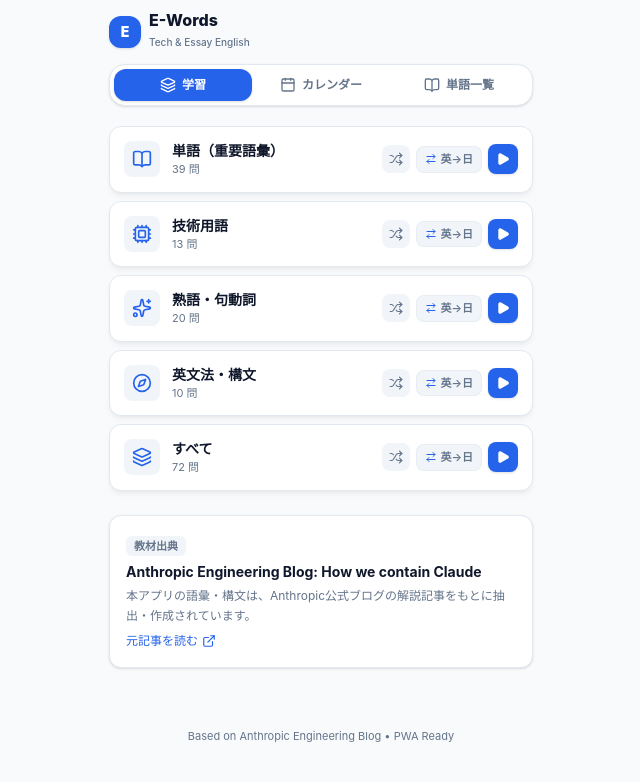
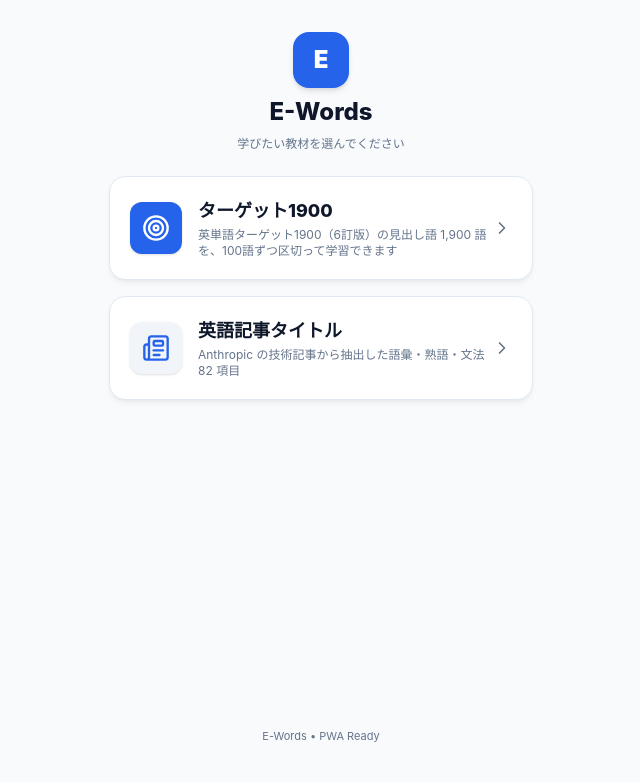
Before and after one commit to ryukaku-san/e-words, a React (Vite) app: page / in a window 1280 px wide. Shown: the top 782 px of the page, without its empty margins (319-959 px from the left). Built offline with nearby package versions, Linux system fonts and the light colour scheme.

Commit message:
feat: トップページ分岐とターゲット1900導線を App/Header/WordList に組み込み

```diff
--- a/src/App.tsx
+++ b/src/App.tsx
@@ -4,8 +4,12 @@ import { CategorySelect } from './components/CategorySelect';
 import { StudySession } from './components/StudySession';
 import { StudyCalendar } from './components/StudyCalendar';
 import { WordList } from './components/WordList';
+import { TopPage } from './components/TopPage';
+import { TargetRangeSelect } from './components/TargetRangeSelect';
+import type { TargetRange } from './components/TargetRangeSelect';
 import { LEARNING_ITEMS } from './data/learningItems';
 import type { LearningItem, CategoryType } from './data/learningItems';
+import { TARGET1900_ITEMS } from './data/target1900';
 import {
   loadUserProgress,
   recordStudySession,
@@ -13,8 +17,12 @@ import {
 } from './utils/storage';
 import type { UserProgress } from './utils/storage';
 
+type DeckType = 'article' | 'target1900';
+
 export const App: React.FC = () => {
   const [progress, setProgress] = useState<UserProgress>(loadUserProgress());
+  const [page, setPage] = useState<'top' | 'deck'>('top');
+  const [deck, setDeck] = useState<DeckType>('article');
   const [currentTab, setCurrentTab] = useState<'home' | 'calendar' | 'list'>('home');
   const [activeSession, setActiveSession] = useState<{
     items: LearningItem[];
@@ -75,12 +83,76 @@ export const App: React.FC = () => {
     });
   };
 
+  // トップページで教材を選択
+  const handleSelectDeck = (d: DeckType) => {
+    setDeck(d);
+    setActiveSession(null);
+    setCurrentTab('home');
+    setPage('deck');
+  };
+
+  // ターゲット1900の範囲学習を開始
+  const handleStartTargetRange = (
+    range: TargetRange | null,
+    isShuffle: boolean,
+    direction: 'en-ja' | 'ja-en',
+    bookmarkOnly: boolean
+  ) => {
+    let pool: LearningItem[] = [];
+    let title = '';
+
+    if (bookmarkOnly) {
+      pool = TARGET1900_ITEMS.filter((item) => progress.bookmarks.includes(item.id));
+      title = 'ターゲット1900 苦手・ブックマーク';
+    } else if (range) {
+      pool = TARGET1900_ITEMS.slice(range.startNo - 1, range.endNo);
+      title = `ターゲット1900 No.${range.startNo}–${range.endNo}`;
+    }
+
+    if (pool.length === 0) {
+      alert('該当する問題がありません。');
+      return;
+    }
+
+    let sessionItems = [...pool];
+    if (isShuffle) {
+      sessionItems = sessionItems.sort(() => Math.random() - 0.5);
+    }
+
+    setActiveSession({
+      items: sessionItems,
+      categoryTitle: title,
+      direction,
+    });
+  };
+
+  const articleBookmarkCount = LEARNING_ITEMS.filter((item) =>
+    progress.bookmarks.includes(item.id)
+  ).length;
+  const targetBookmarkCount = TARGET1900_ITEMS.filter((item) =>
+    progress.bookmarks.includes(item.id)
+  ).length;
+
   // セッション完了時のカレンダー記録
   const handleFinishSession = (correctCount: number, incorrectCount: number) => {
     if (!activeSession) return;
     const updated = recordStudySession(correctCount, incorrectCount, activeSession.categoryTitle);
     setProgress(updated);
   };
+
+  // トップページ（教材選択）
+  if (page === 'top') {
+    return (
+      <div className="min-h-screen bg-[var(--bg-main)] text-[var(--text-main)] flex flex-col font-sans pb-10">
+        <main className="flex-1 w-full max-w-md mx-auto px-3 py-2 flex flex-col justify-start">
+          <TopPage onSelectDeck={handleSelectDeck} />
+        </main>
+        <footer className="w-full max-w-md mx-auto text-center text-[11px] text-[var(--text-muted)] py-4 mt-auto">
+          E-Words &bull; PWA Ready
+        </footer>
+      </div>
+    );
+  }
 
   return (
     <div className="min-h-screen bg-[var(--bg-main)] text-[var(--text-main)] flex flex-col font-sans pb-10">
@@ -90,6 +162,11 @@ export const App: React.FC = () => {
         onSelectTab={(tab) => {
           setActiveSession(null);
           setCurrentTab(tab);
+        }}
+        deckLabel={deck === 'target1900' ? 'ターゲット1900' : '英語記事タイトル'}
+        onGoTop={() => {
+          setActiveSession(null);
+          setPage('top');
         }}
       />
 
@@ -107,12 +184,18 @@ export const App: React.FC = () => {
           />
         ) : (
           <>
-            {currentTab === 'home' && (
-              <CategorySelect
-                onStartCategory={handleStartCategory}
-                bookmarkCount={progress.bookmarks.length}
-              />
-            )}
+            {currentTab === 'home' &&
+              (deck === 'target1900' ? (
+                <TargetRangeSelect
+                  onStartRange={handleStartTargetRange}
+                  bookmarkCount={targetBookmarkCount}
+                />
+              ) : (
+                <CategorySelect
+                  onStartCategory={handleStartCategory}
+                  bookmarkCount={articleBookmarkCount}
+                />
+              ))}
 
             {currentTab === 'calendar' && (
               <StudyCalendar progress={progress} />
@@ -130,7 +213,7 @@ export const App: React.FC = () => {
 
       {/* フッター */}
       <footer className="w-full max-w-md mx-auto text-center text-[11px] text-[var(--text-muted)] py-4 mt-auto">
-        Based on Anthropic Engineering Blog &bull; PWA Ready
+        E-Words &bull; PWA Ready
       </footer>
     </div>
   );
--- a/src/components/Header.tsx
+++ b/src/components/Header.tsx
@@ -1,12 +1,14 @@
 import React from 'react';
-import { Calendar, Layers, BookOpen } from 'lucide-react';
+import { Calendar, Layers, BookOpen, Home } from 'lucide-react';
 
 interface HeaderProps {
   currentTab: 'home' | 'calendar' | 'list';
   onSelectTab: (tab: 'home' | 'calendar' | 'list') => void;
+  deckLabel?: string;
+  onGoTop?: () => void;
 }
 
-export const Header: React.FC<HeaderProps> = ({ currentTab, onSelectTab }) => {
+export const Header: React.FC<HeaderProps> = ({ currentTab, onSelectTab, deckLabel, onGoTop }) => {
   return (
     <header className="w-full max-w-md mx-auto py-3 px-3 space-y-3">
       {/* ロゴ */}
@@ -20,10 +22,22 @@ export const Header: React.FC<HeaderProps> = ({ currentTab, onSelectTab }) => {
               E-Words
             </h1>
             <span className="text-[10px] text-[var(--text-muted)] font-medium">
-              Tech & Essay English
+              {deckLabel ?? 'Tech & Essay English'}
             </span>
           </div>
         </div>
+
+        {onGoTop && (
+          <button
+            type="button"
+            onClick={onGoTop}
+            className="flex items-center gap-1 px-2.5 py-1.5 rounded-lg bg-[var(--bg-card)] border border-[var(--border-color)] text-[11px] font-bold text-[var(--text-muted)] hover:text-[var(--text-main)] transition cursor-pointer"
+            title="トップページへ戻る"
+          >
+            <Home className="w-3.5 h-3.5" />
+            <span>トップ</span>
+          </button>
+        )}
       </div>
 
       {/* ナビゲーションタブ */}
--- a/src/components/WordList.tsx
+++ b/src/components/WordList.tsx
@@ -2,7 +2,16 @@ import React, { useState, useMemo } from 'react';
 import { Search, Volume2, Star } from 'lucide-react';
 import { LEARNING_ITEMS, CATEGORIES } from '../data/learningItems';
 import type { CategoryType } from '../data/learningItems';
+import { TARGET1900_ITEMS } from '../data/target1900';
 import { speakEnglish } from '../utils/speech';
+
+const ALL_ITEMS = [...LEARNING_ITEMS, ...TARGET1900_ITEMS];
+
+const FILTER_CHIPS: { id: CategoryType; label: string }[] = [
+  ...CATEGORIES.filter((c) => c.id !== 'all').map((c) => ({ id: c.id, label: c.label })),
+  { id: 'target1900', label: 'ターゲット1900' },
+  { id: 'all', label: 'すべて' },
+];
 
 interface WordListProps {
   bookmarks: string[];
@@ -15,7 +24,7 @@ export const WordList: React.FC<WordListProps> = ({ bookmarks, onToggleBookmark
   const [expandedId, setExpandedId] = useState<string | null>(null);
 
   const filteredItems = useMemo(() => {
-    return LEARNING_ITEMS.filter((item) => {
+    return ALL_ITEMS.filter((item) => {
       const matchesCategory = selectedCategory === 'all' || item.category === selectedCategory;
       const q = searchQuery.toLowerCase().trim();
       const matchesSearch =
@@ -46,7 +55,7 @@ export const WordList: React.FC<WordListProps> = ({ bookmarks, onToggleBookmark
 
       {/* カテゴリフィルタタブ */}
       <div className="flex items-center gap-1.5 overflow-x-auto pb-1 no-scrollbar text-xs">
-        {CATEGORIES.map((cat) => (
+        {FILTER_CHIPS.map((cat) => (
           <button
             key={cat.id}
             onClick={() => setSelectedCategory(cat.id)}
@@ -86,6 +95,11 @@ export const WordList: React.FC<WordListProps> = ({ bookmarks, onToggleBookmark
                     <span className="font-bold text-base text-[var(--text-main)]">
                       {item.term}
                     </span>
+                    {item.category === 'target1900' && (
+                      <span className="text-[10px] px-1.5 py-0.5 rounded bg-blue-50 text-[var(--primary)] font-mono font-semibold">
+                        No.{item.id.replace('t-', '')}
+                      </span>
+                    )}
                     {item.pos && (
                       <span className="text-[11px] px-1.5 py-0.5 rounded bg-[var(--bg-muted)] text-[var(--text-muted)] font-mono">
                         {item.pos}
--- a/src/data/learningItems.ts
+++ b/src/data/learningItems.ts
@@ -1,8 +1,8 @@
-export type CategoryType = 'all' | 'general_word' | 'tech_word' | 'idiom' | 'grammar';
+export type CategoryType = 'all' | 'general_word' | 'tech_word' | 'idiom' | 'grammar' | 'target1900';
 
 export interface LearningItem {
   id: string;
-  category: 'general_word' | 'tech_word' | 'idiom' | 'grammar';
+  category: 'general_word' | 'tech_word' | 'idiom' | 'grammar' | 'target1900';
   term: string; // 英語（単語・熟語・文法名）
   pos?: string; // 品詞 (n., v., adj., adv., n. phr. など)
   meaning: string; // 意味・ニュアンス
```
